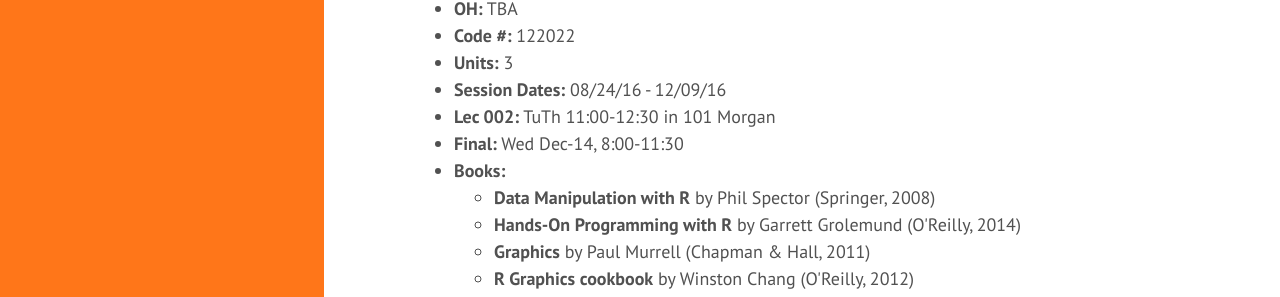
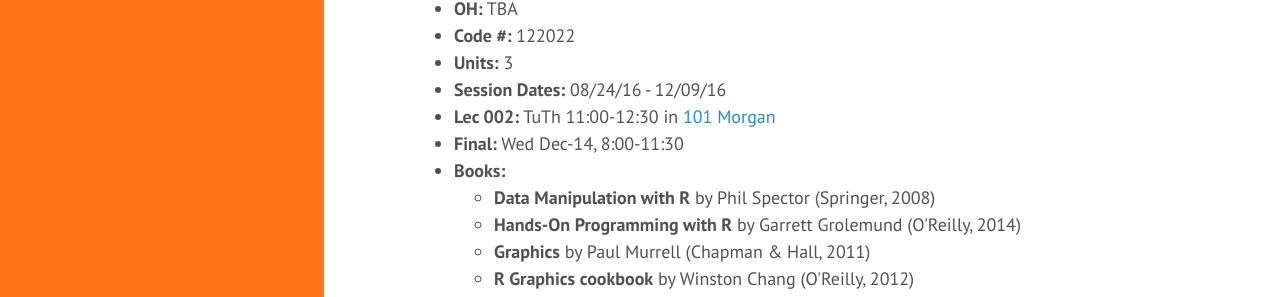
Before and after one commit to gastonstat/relic-stat133, a Jekyll site: the page built from index.html, in a window 1280 px wide and 1108 px high. Shown: the part 344-641 px from the top of the window. Built offline with Jekyll 4.4.1, drawn with Linux system fonts in a browser that asks for light colours; nearby versions of some CDN libraries; the list of posts is cut into pages by our own code; part of the change alters nothing that is shown.

```diff
--- a/index.html
+++ b/index.html
@@ -17,7 +17,7 @@ title: Home
   <li><b>Code #:</b> 122022</li>
   <li><b>Units:</b> 3</li>
   <li><b>Session Dates:</b> 08/24/16 - 12/09/16 </li>
-  <li><b>Lec 002:</b> TuTh 11:00-12:30 in 101 Morgan</li>
+  <li><b>Lec 002:</b> TuTh 11:00-12:30 in <a href="http://www.berkeley.edu/map?morgan" target="_blank">101 Morgan</a></li>
   <li><b>Final:</b> Wed Dec-14, 8:00-11:30</li>
   <li><b>Books:</b>
     <ul>
```
